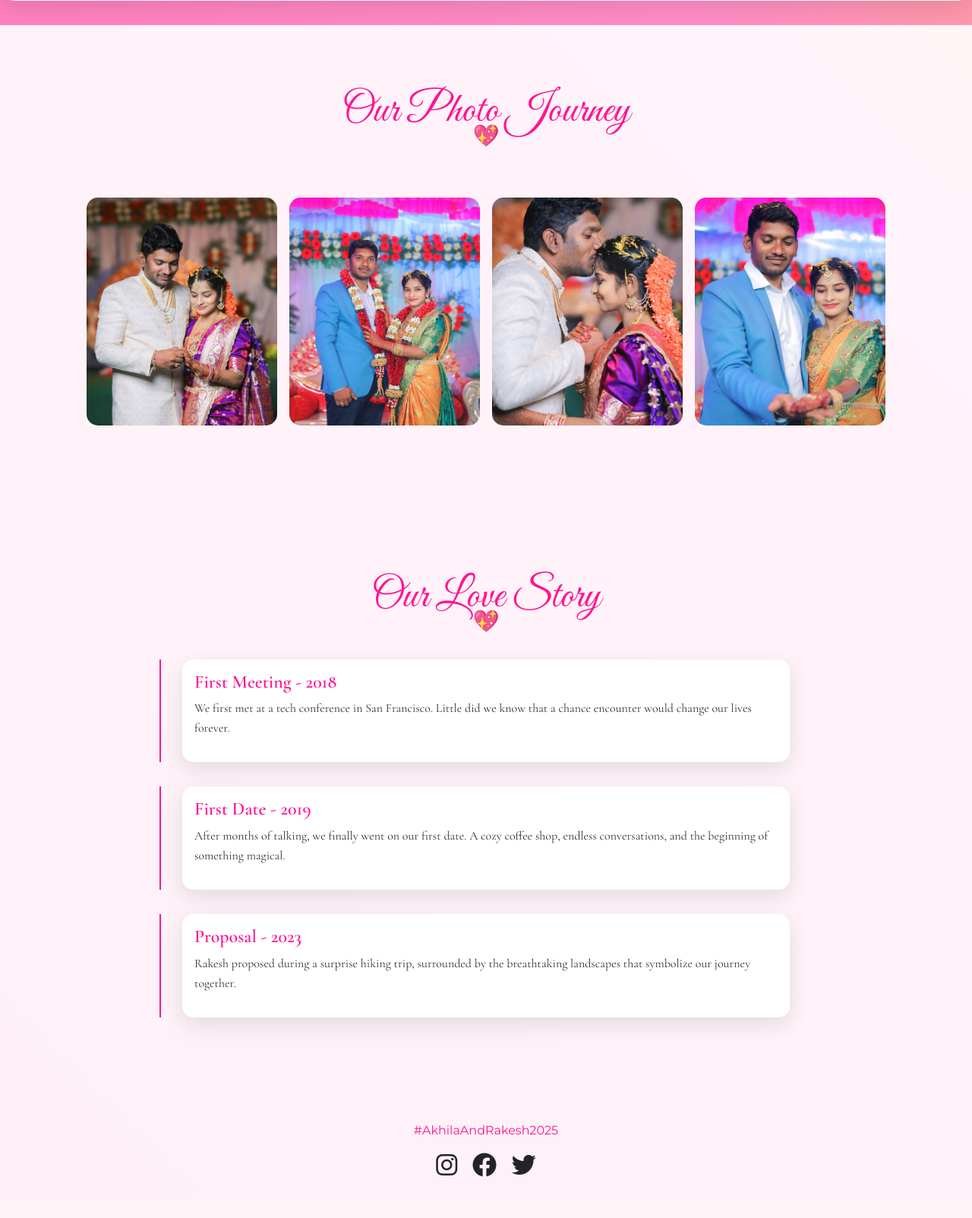
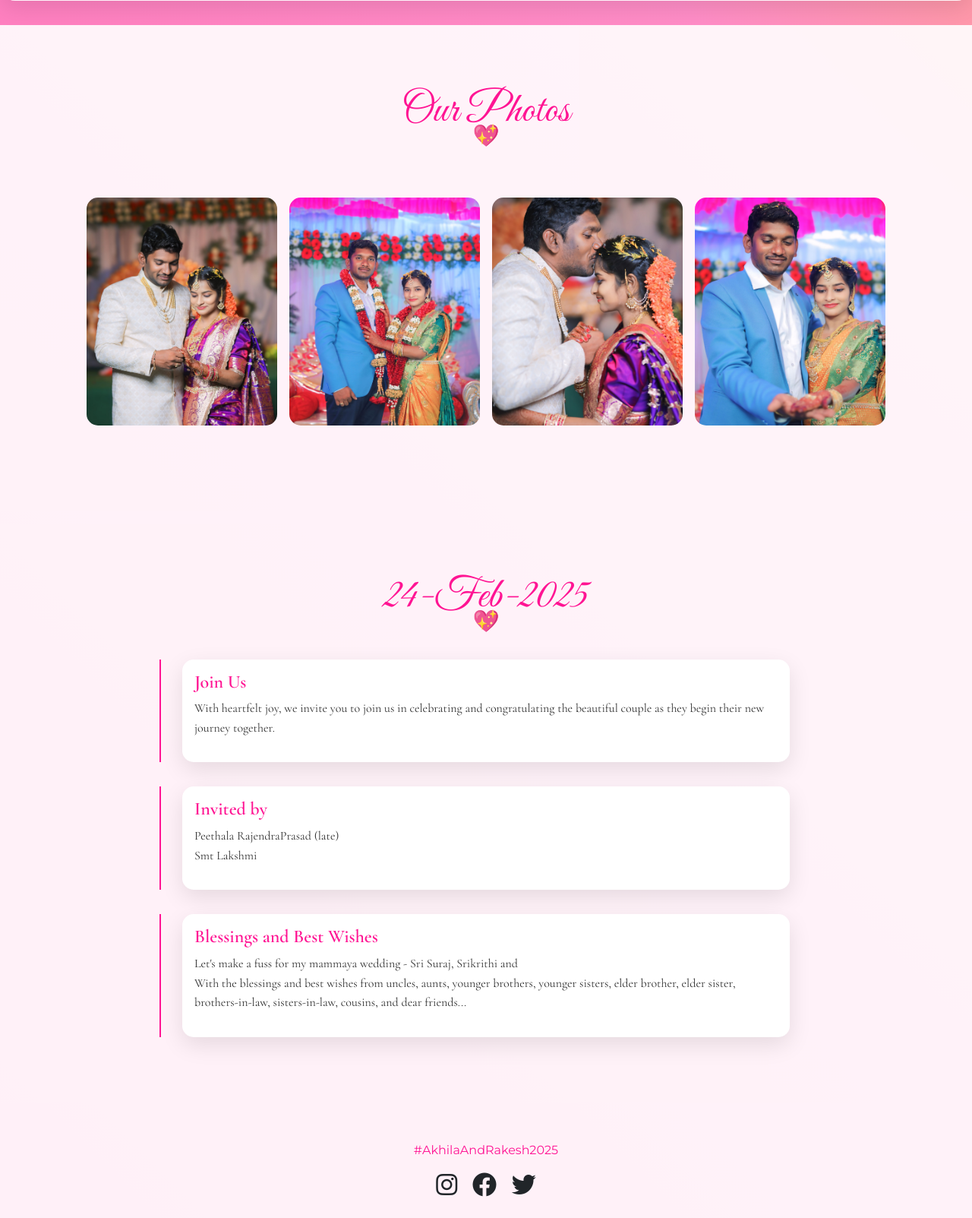
Before and after one commit to DhakarRai/wedding, a Flask app: page / in a window 1280 px wide. Shown: the part 2106-3709 px from the top of the page at 76% size. Before the commit the page ends 3655 px from the top, so only its background shows below. Run offline with Flask 2, Linux system fonts and the light colour scheme; some libraries are stand-ins or nearby versions.

Commit message:
Update wed.html

```diff
--- a/templates/wed.html
+++ b/templates/wed.html
@@ -443,7 +443,7 @@
                         <a class="nav-link" href="#gallery">Gallery</a>
                     </li>
                     <li class="nav-item">
-                        <a class="nav-link" href="#love-story">Our Story</a>
+                        <a class="nav-link" href="#love-story">A Heartfelt Welcome</a>
                     </li>
                 </ul>
             </div>
@@ -455,10 +455,10 @@
         <div class="floating-hearts"></div>
         <div class="container">
             <div class="header-content">
-                <h1 class="names">Akhila & Rakesh</h1>
-                <p class="date">JANUARY 24, 2025</p>
+                <h1 class="names">Rakesh & Akhila</h1>
+                <p class="date">FEBRUARY 24, 2025</p>
                 <p class="subtitle" style="color: var(--accent-2); font-family: 'Montserrat', sans-serif;">
-                    Join us in celebrating our Wedding festival
+                    Join us in celebrating our Wedding festival ❤️
                 </p>
             </div>
         </div>
@@ -505,7 +505,7 @@
                             <div class="person-details">
                                 <div class="detail-item">
                                     <i class="fas fa-laptop-code"></i>
-                                    <span>Professor</span>
+                                    <span>Lecturer</span>
                                 </div>
                                 <div class="detail-item">
                                     <i class="fas fa-hand-pointer"></i>
@@ -535,22 +535,22 @@
                         </div>
                         <div class="col-md-8">
                             <h3>About Akhila</h3>
-                            <p>A compassionate pediatrician with a heart of gold, Akhila is dedicated to making a difference in children's lives. Her passion for healing is matched only by her love for art and adventure.</p>
+                            <p>A skilled civil engineer with a passion for  creating new ideas , Akhila is dedicated to making a lasting impact in her field. Her love for design and innovation is matched only by her adventurous spirit and warm heart.</p>
 
                             <div class="row mt-4">
                                 <div class="col-md-6">
-                                    <h4>Professional Life</h4>
+                                    <h4>Qualifications</h4>
                                     <ul>
-                                        <li>Pediatrician at Boston Children's Hospital</li>
-                                        <li>Specializes in pediatric care and child wellness</li>
-                                        <li>Active in community health programs</li>
+                                        <li>B.Tech</li>
+                                        <li>Civil Engineer</li>
+
                                     </ul>
                                 </div>
                                 <div class="col-md-6">
                                     <h4>Personal Interests</h4>
                                     <ul>
-                                        <li>Watercolor Painting</li>
-                                        <li>Mountain Hiking</li>
+                                        <li>Travelling</li>
+                                        <li>Food lover</li>
                                         <li>Classical Music</li>
                                     </ul>
                                 </div>
@@ -577,23 +577,23 @@
                         </div>
                         <div class="col-md-8">
                             <h3>About Rakesh</h3>
-                            <p>A creative software engineer with a passion for music and technology, Rakesh brings innovation and rhythm to everything he does. His adventurous spirit complements Akhila's compassionate nature.</p>
+                            <p>A dedicated lecturer with a passion for teaching and sharing knowledge, Rakesh inspires his students with enthusiasm and expertise. His love for learning and helping others is balanced by his adventurous spirit, which complements Akhila's compassionate nature.</p>
 
                             <div class="row mt-4">
                                 <div class="col-md-6">
-                                    <h4>Professional Life</h4>
+                                    <h4>Qualifications</h4>
                                     <ul>
-                                        <li>Senior Software Engineer at Tech Innovations</li>
-                                        <li>Specializes in Cloud Architecture</li>
-                                        <li>Open-source contributor</li>
+                                        <li>Post graduate</li>
+                                        <li>M.Sc.,(Phy) , M.Sc.,(Math)</li>
+                                        <li>M.Ed.,SET</li>
                                     </ul>
                                 </div>
                                 <div class="col-md-6">
                                     <h4>Personal Interests</h4>
                                     <ul>
-                                        <li>Guitar Playing</li>
-                                        <li>Hiking</li>
-                                        <li>Tech Meetups</li>
+                                        <li>Natural lover</li>
+                                        <li>Food lover</li>
+                                        <li>Playing cricket</li>
                                     </ul>
                                 </div>
                             </div>
@@ -649,30 +649,30 @@
     <!-- Photo Gallery Section -->
     <section id="gallery" class="photo-gallery">
         <div class="container">
-            <h2 class="section-title">Our Photo Journey</h2>
+            <h2 class="section-title">Our Photos</h2>
             <div class="gallery-grid">
                 <div class="gallery-item" data-bs-toggle="modal" data-bs-target="#photoModal1">
                     <img src="static\images\5.jpg" alt="Couple Moment 1">
                     <div class="overlay">
-                        <div class="overlay-text">Our First Date</div>
+                        <div class="overlay-text">click here </div>
                     </div>
                 </div>
                 <div class="gallery-item" data-bs-toggle="modal" data-bs-target="#photoModal2">
                     <img src="static\images\6.jpg" alt="Couple Moment 2">
                     <div class="overlay">
-                        <div class="overlay-text">Proposal Day</div>
+                        <div class="overlay-text">click here</div>
                     </div>
                 </div>
                 <div class="gallery-item" data-bs-toggle="modal" data-bs-target="#photoModal3">
                     <img src="static\images\7.jpg" alt="Couple Moment 3">
                     <div class="overlay">
-                        <div class="overlay-text">Engagement Celebration</div>
+                        <div class="overlay-text">click here</div>
                     </div>
                 </div>
                 <div class="gallery-item" data-bs-toggle="modal" data-bs-target="#photoModal4">
                     <img src="static\images\8.jpg" alt="Couple Moment 4">
                     <div class="overlay">
-                        <div class="overlay-text">Pre-Wedding Shoot</div>
+                        <div class="overlay-text">click here</div>
                     </div>
                 </div>
             </div>
@@ -682,19 +682,20 @@
     <!-- Love Story Section -->
     <section id="love-story" class="love-story">
         <div class="container">
-            <h2 class="section-title">Our Love Story</h2>
+            <h2 class="section-title">24-Feb-2025 </h2>
             <div class="story-timeline">
                 <div class="story-item">
-                    <h4 class="story-date">First Meeting - 2018</h4>
-                    <p>We first met at a tech conference in San Francisco. Little did we know that a chance encounter would change our lives forever.</p>
+                    <h4 class="story-date">Join Us</h4>
+                    <p>With heartfelt joy, we invite you to join us in celebrating and congratulating the beautiful couple as they begin their new journey together.</p>
                 </div>
                 <div class="story-item">
-                    <h4 class="story-date">First Date - 2019</h4>
-                    <p>After months of talking, we finally went on our first date. A cozy coffee shop, endless conversations, and the beginning of something magical.</p>
+                    <h4 class="story-date">Invited by</h4>
+                    <p>Peethala RajendraPrasad (late) <br> Smt Lakshmi</p>
                 </div>
                 <div class="story-item">
-                    <h4 class="story-date">Proposal - 2023</h4>
-                    <p>Rakesh proposed during a surprise hiking trip, surrounded by the breathtaking landscapes that symbolize our journey together.</p>
+                    <h4 class="story-date">Blessings and Best Wishes</h4>
+                    <p>Let's make a fuss for my mammaya wedding - Sri Suraj, Srikrithi and  <br> With the blessings and best wishes from uncles, aunts, younger brothers, younger sisters, elder brother, elder sister, brothers-in-law, sisters-in-law, cousins, and dear friends...
+                    </p>
                 </div>
             </div>
         </div>
@@ -763,12 +764,12 @@
     <div class="modal-dialog modal-lg">
         <div class="modal-content">
             <div class="modal-header">
-                <h5 class="modal-title">Our First Date</h5>
+                <h5 class="modal-title">Our New Journey</h5>
                 <button type="button" class="btn-close" data-bs-dismiss="modal"></button>
             </div>
             <div class="modal-body">
                 <img src="\static\images\5.jpg" class="img-fluid" alt="First Date">
-                <p class="mt-3">A memorable day that started our beautiful journey together.</p>
+                <p class="mt-3">-------Please bless us as we start our journey together</p>
             </div>
         </div>
     </div>
@@ -778,7 +779,7 @@
     <div class="modal-dialog modal-lg">
         <div class="modal-content">
             <div class="modal-header">
-                <h5 class="modal-title">Proposal Day</h5>
+                <h5 class="modal-title">Rakesh❤️Akhila</h5>
                 <button type="button" class="btn-close" data-bs-dismiss="modal"></button>
             </div>
             <div class="modal-body">
@@ -808,12 +809,12 @@
     <div class="modal-dialog modal-lg">
         <div class="modal-content">
             <div class="modal-header">
-                <h5 class="modal-title">Pre-Wedding Shoot</h5>
+                <h5 class="modal-title">💙🧡</h5>
                 <button type="button" class="btn-close" data-bs-dismiss="modal"></button>
             </div>
             <div class="modal-body">
                 <img src="\static\images\8.jpg" class="img-fluid" alt="Pre-Wedding Shoot">
-                <p class="mt-3">Capturing our love story before the big day.</p>
+                <p class="mt-3">Capturing our love  before the big day.</p>
             </div>
         </div>
     </div>
```
